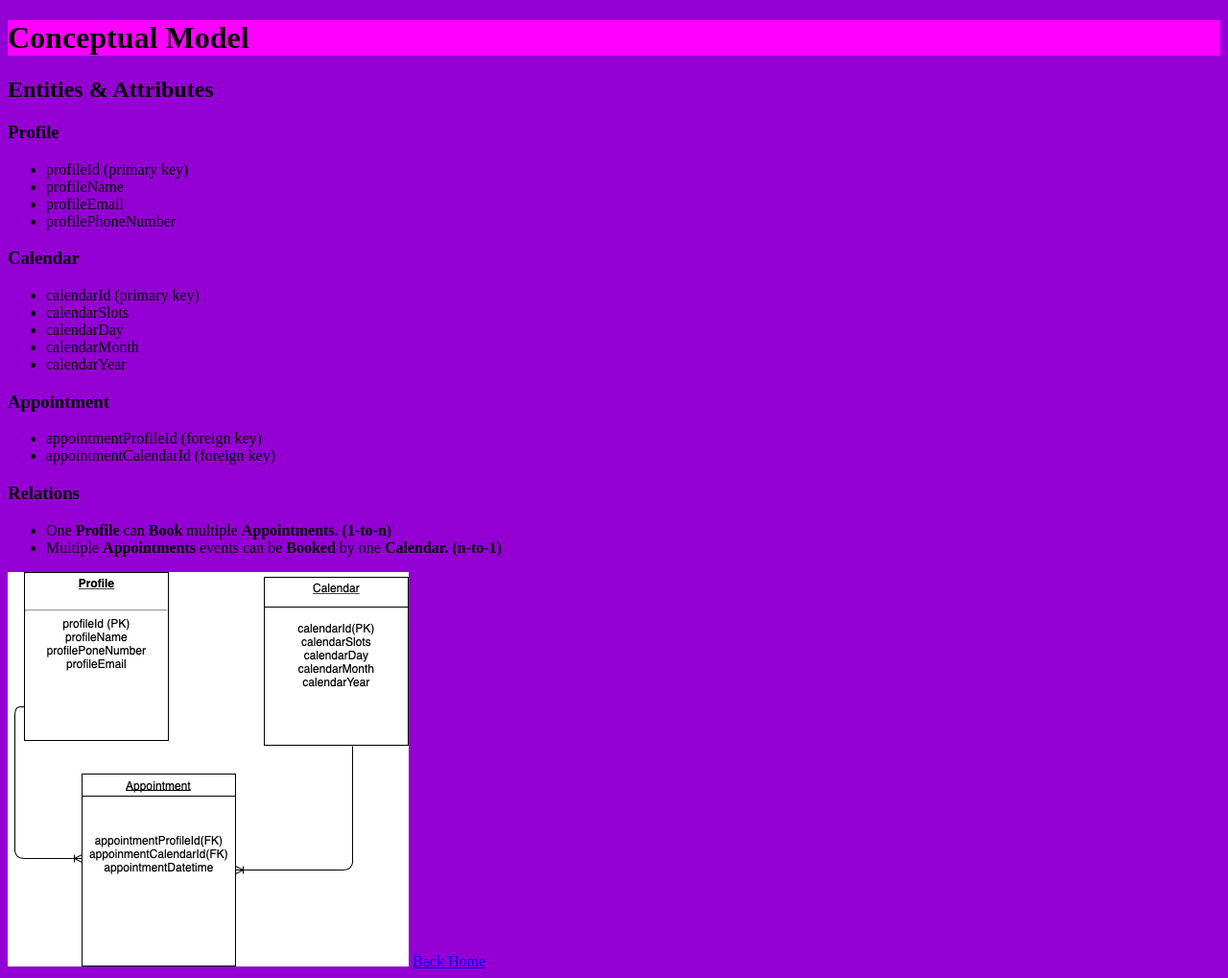
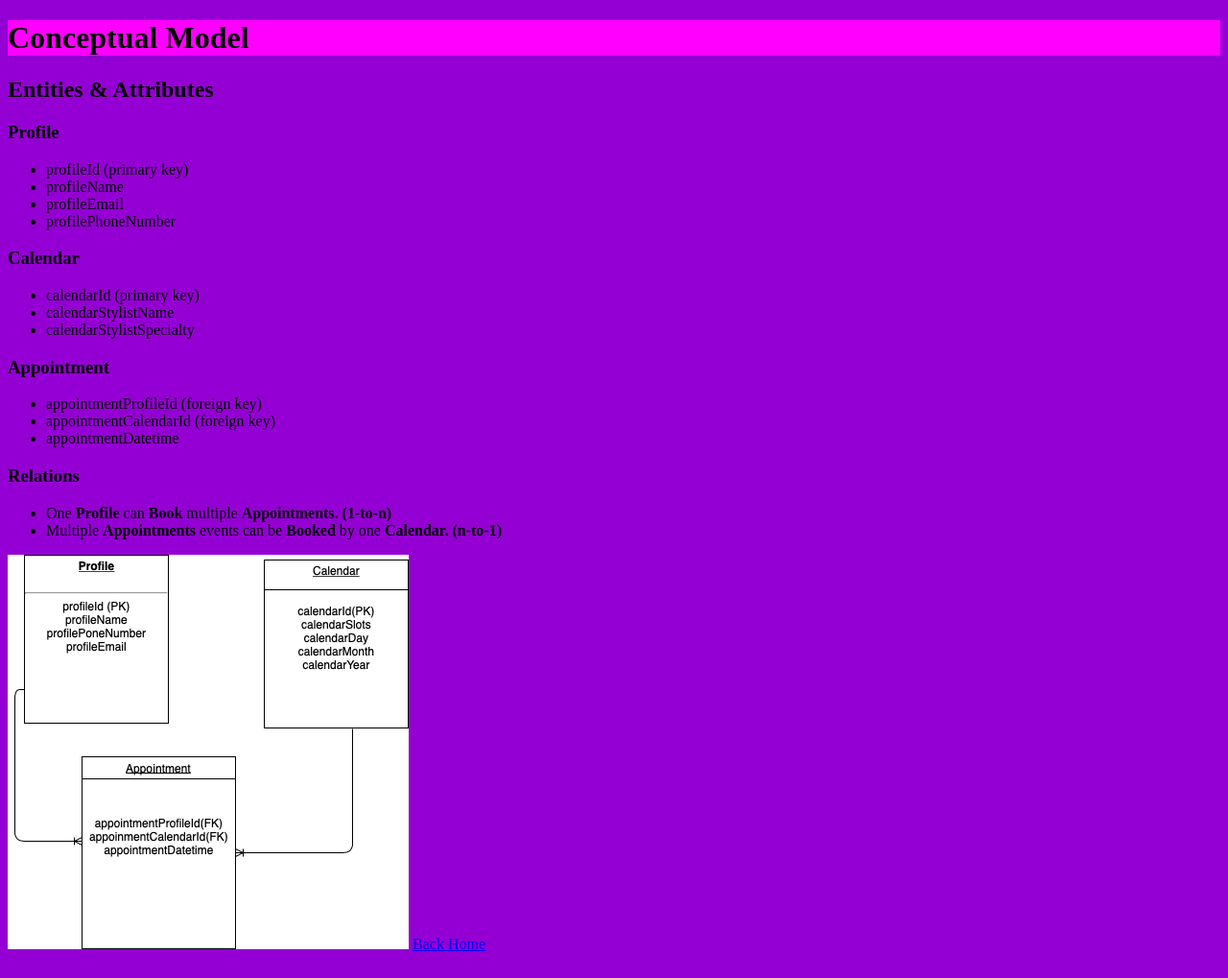
Before and after one commit to Ianwfoster/data-design, a PHP site: page /conceptual-model.php in a window 1280 px wide. Shown: the whole page at 96% size. After the commit the page ends 991 px from the top, so only its background shows below. Run offline with PHP 8.4, Linux system fonts and the light colour scheme.

Commit message:
changed erd

```diff
--- a/epic/conceptual-model.php
+++ b/epic/conceptual-model.php
@@ -20,15 +20,15 @@
 		<h3>Calendar</h3>
 	<ul>
 		<li>calendarId (primary key)</li>
-		<li>calendarSlots</li>
-		<li>calendarDay</li>
-		<li>calendarMonth</li>
-		<li>calendarYear</li>
+		<li>calendarStylistName</li>
+		<li>calendarStylistSpecialty</li>
+
 	</ul>
 		<h3>Appointment</h3>
 	<ul>
 		<li>appointmentProfileId (foreign key)</li>
 		<li>appointmentCalendarId (foreign key)</li>
+		<li>appointmentDatetime</li>
 	</ul>
 
 <h3>Relations</h3>
```
Also changed, not shown: epic/index.php (+4 -4 lines).
